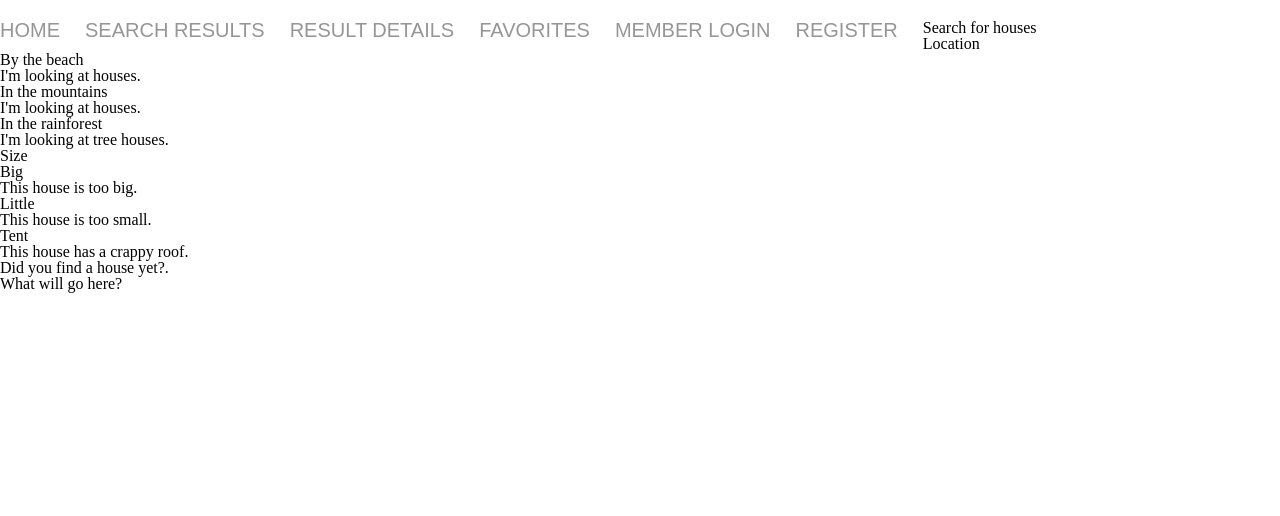
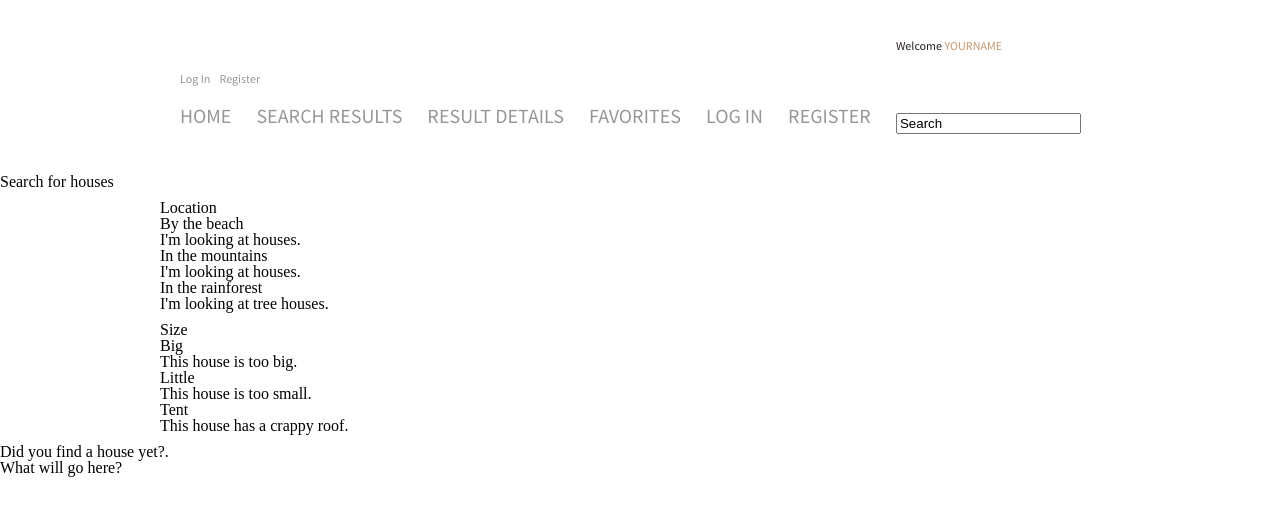
Before and after one commit to jessiemarinellofullsail/wsp_travelExchange, a plain HTML site: page index.html in a window 1280 px wide. Drawn offline with Linux system fonts and the light colour scheme.

Commit message:
continue preliminary markup

```diff
--- a/css/main.css
+++ b/css/main.css
@@ -45,15 +45,72 @@ table {
 
 /* End resets */
 
-nav li {
+@font-face {
+	font-family: SourceSansPro;
+	src: url('../fonts/SourceSans/SourceSansPro-Regular.otf');
+}
+
+.clear:after {
+	content: ".";
+	display: block;
+	height: 0;
+	clear: both;
+	visibility: hidden;
+}
+
+*, *:before, *:after {
+    -webkit-box-sizing: border-box;
+    -moz-box-sizing: border-box;
+    box-sizing: border-box;
+}
+
+
+header, section, footer {
+	margin: 10px auto;
+	width: 75%;
+	background: rgba(255, 255, 255, 0.9);
+}
+
+header {
+	padding: 30px 20px 30px;
+}
+
+.welcome {
 	float: left;
 }
 
-nav ul {
+.subnav {
+	position: relative;
+	float: left;
+}
+
+.subnav li {
+	display: inline-block;
+	margin: 30px 0 0 0;
+}
+
+.subnav li a {
+	color: #979695;
+	font-family: SourceSansPro, sans-serif;
+	font-size: 12px;
+	font-weight: regular;
+	text-decoration: none;
+}
+
+.subnav li a:after {
+	margin: 0 5px 0 0;
+	content: "";
+}
+
+header nav li {
+	float: left;
+}
+
+header nav ul {
 	margin: 20px 0 0 0;
 }
 
-nav li a {
+header nav li a {
 	color: #979695;
 	font-family: SourceSansPro, sans-serif;
 	font-size: 20px;
@@ -64,7 +121,19 @@ nav li a {
 	text-transform: uppercase;
 }
 
-li a:after {
+header nav li a:after {
 	margin: 0 25px 0 0;
 	content: "";
 }
+
+.customer {
+	color: #2B222C;
+	font-family: SourceSansPro, sans-serif;
+	font-size: 12px;
+	font-weight: regular;
+	float: left;
+}
+
+.customer input {
+
+}
--- a/index.html
+++ b/index.html
@@ -12,16 +12,34 @@
   </head>
 
 <body>
-	<nav>
-		<ul>
+</header>
+    <header class="clear">
+		<div class="welcome">
+			<div class="clear">
+				<ul class="subnav">
+					<li><a href="#">Log In</a></li>
+					<li><a href="#">Register</a></li>
+				</ul>
+			</div>
+			<nav class="clear">
+				<ul class="clear">
 					<li><a href="index.html">Home</a></li>
 					<li><a href="results.html">Search Results</a></li>
 					<li><a href="details.html">Result Details</a></li>
 					<li><a href="favorites.html">Favorites</a></li>
-			<li><a href="login.html">Member Login</a></li>
+					<li><a href="login.html">Log In</a></li>
 					<li><a href="register.html">Register</a></li>
 				</ul>
 			</nav>
+		</div>
+		<div class="customer">
+			<div>
+				<p style="display:inline;">Welcome</p>
+				<p style="display:inline; color:#C7956D;">YOURNAME</p>
+			</div>
+			<input style="margin-top: 33%;" type="search" value="Search"></input>
+		</div>
+</header>
 
 <div>
       <h1>Search for houses</h1>
```
Also changed, not shown: details.html (+21 -4 lines), favorites.html (+21 -4 lines), login.html (+21 -4 lines), register.html (+21 -4 lines), results.html (+21 -3 lines), fonts/SourceSans/SourceSansPro-Black.otf (added), fonts/SourceSans/SourceSansPro-BlackItalic.ttf (added), fonts/SourceSans/SourceSansPro-Bold.otf (added), fonts/SourceSans/SourceSansPro-BoldItalic.ttf (added), fonts/SourceSans/SourceSansPro-ExtraLight.otf (added), fonts/SourceSans/SourceSansPro-ExtraLightItalic.ttf (added), fonts/SourceSans/SourceSansPro-Italic.ttf (added), fonts/SourceSans/SourceSansPro-Light.otf (added), fonts/SourceSans/SourceSansPro-LightItalic.ttf (added), 3 more files. Lines whose indentation alone changed are shown as unchanged.
